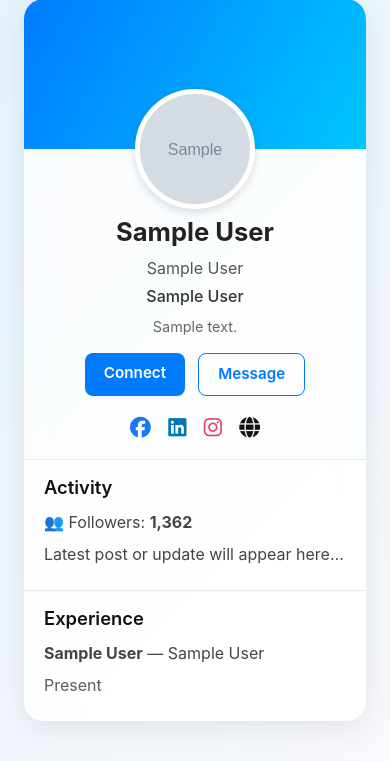
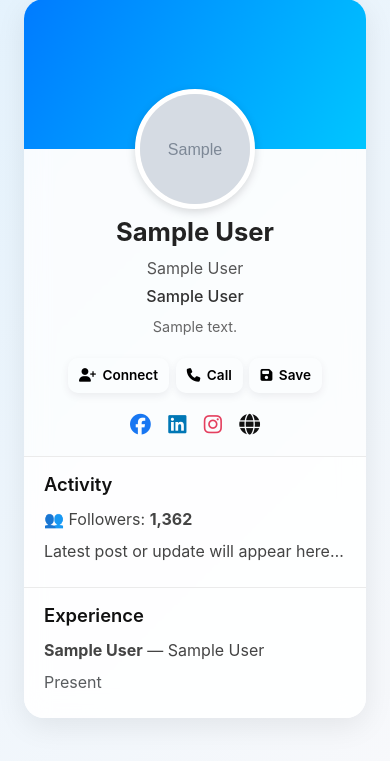
Before and after one commit to engrrasel/smartcard, a Django app: a page that uses app_accounts/templates/accounts/public_profile.html in a window 390 px wide. Shown: the part 111-872 px from the top of the page. Run offline with Django 5.2, Linux system fonts and the light colour scheme; tables that the repository leaves empty hold one stand-in row (values such as "Sample post"); grey boxes marked "Sample" are stand-in pictures; some libraries are stand-ins or nearby versions.

Commit message:
public profile vidw updated

```diff
--- a/app_accounts/templates/accounts/public_profile.html
+++ b/app_accounts/templates/accounts/public_profile.html
@@ -60,6 +60,7 @@ body {
   margin-top: 0.5rem;
 }
 
+/* ✅ Section */
 .section {
   border-top: 1px solid rgba(230,230,230,0.8);
   padding: 1.5rem 2rem;
@@ -77,39 +78,63 @@ body {
   color: #444;
 }
 
+/* ✅ Button Area */
 .btn-area {
   display: flex;
   justify-content: center;
-  gap: 0.8rem;
-  margin-top: 1rem;
+  align-items: center;
+  flex-wrap: nowrap; /* এক লাইনে রাখতে */
+  gap: 0.6rem;
+  margin-top: 1.3rem;
+  flex-shrink: 0;
 }
-.btn-connect,
-.btn-message {
-  padding: .55rem 1.2rem;
-  border-radius: 8px;
+
+.btn-area a {
+  display: inline-flex;
+  align-items: center;
+  gap: 0.4rem;
+  padding: 0.55rem 1rem;
+  border-radius: 10px;
   font-weight: 600;
-  font-size: 0.95rem;
+  font-size: 0.9rem;
   text-decoration: none;
-  transition: all 0.3s;
+  transition: all 0.3s ease;
+  white-space: nowrap; /* টেক্সট ব্রেক হবে না */
+  box-shadow: 0 3px 8px rgba(0,0,0,0.07);
 }
+
+/* ✅ Individual Buttons */
 .btn-connect {
-  background: #007bff;
-  color: #fff;
+  background: transparent;
+  color: #000000;
   border: none;
 }
 .btn-connect:hover {
-  background: #0066d6;
-}
-.btn-message {
-  border: 1.5px solid #007bff;
-  color: #007bff;
-  background: transparent;
-}
-.btn-message:hover {
-  background: #007bff;
-  color: white;
+  background: #e4e4e4;
+  transform: translateY(-2px);
 }
 
+.btn-call {
+  background: transparent;
+  color: #000000;
+  border: none;
+}
+.btn-call:hover {
+  background: #e4e4e4;
+  transform: translateY(-2px);
+}
+
+.btn-save-contact {
+  background: transparent;
+  color: #000000;
+  border: none;
+}
+.btn-save-contact:hover {
+  background: #e4e4e4;
+  transform: translateY(-2px);
+}
+
+/* ✅ Social Links */
 .social-links {
   margin-top: 1rem;
 }
@@ -128,9 +153,19 @@ body {
 .fa-instagram { color: #e4405f; }
 .fa-globe { color: #111; }
 
+/* ✅ Mobile Responsive */
 @media (max-width: 576px) {
   .profile-card { margin: 1.5rem; }
   .section { padding: 1rem 1.25rem; }
+
+  .btn-area {
+    flex-wrap: nowrap; /* এক লাইনে থাকবে */
+    gap: 0.4rem;
+  }
+  .btn-area a {
+    padding: 0.45rem 0.7rem;
+    font-size: 0.85rem;
+  }
 }
 </style>
 
@@ -147,13 +182,24 @@ body {
     <p class="company">{{ profile.company_name|default:"" }}</p>
     <p class="location">{{ profile.bio|default:"" }}</p>
 
+    <!-- ✅ Action Buttons -->
     <div class="btn-area">
-      <a href="mailto:{{ profile.user.email }}" class="btn-connect">Connect</a>
+      <a href="mailto:{{ profile.user.email }}" class="btn-connect">
+        <i class="fa-solid fa-user-plus"></i> Connect
+      </a>
+
       {% if profile.phone %}
-        <a href="tel:{{ profile.phone }}" class="btn-message">Message</a>
+      <a href="tel:{{ profile.phone }}" class="btn-call">
+        <i class="fa-solid fa-phone"></i> Call
+      </a>
       {% endif %}
+
+      <a href="{% url 'app_accounts:download_contact_vcard' profile.username %}" class="btn-save-contact">
+        <i class="fa-solid fa-floppy-disk"></i> Save
+      </a>
     </div>
 
+    <!-- 🌐 Social Links -->
     <div class="social-links">
       {% if profile.facebook %}
         <a href="{{ profile.facebook }}" target="_blank"><i class="fab fa-facebook"></i></a>
--- a/app_accounts/urls.py
+++ b/app_accounts/urls.py
@@ -42,4 +42,6 @@ urlpatterns = [
 
     # 🌐 Public Profile (⚠️ keep LAST)
     path('user/<slug:username>/', views.public_profile, name='public_profile'),
+    path('user/<slug:username>/download-contact/', views.download_contact_vcard, name='download_contact_vcard'),
+
 ]
--- a/app_accounts/views.py
+++ b/app_accounts/views.py
@@ -17,6 +17,8 @@ from django.http import JsonResponse
 from django.views.decorators.csrf import csrf_exempt
 from .models import UserProfile as Profile
 from django.views.decorators.http import require_POST
+
+import urllib.parse
 
 
 
@@ -399,3 +401,86 @@ def subscription(request):
 
 def settings(request):
     return render(request, "dashboard/settings.html")
+
+
+
+
+
+# ... (অন্যান্য imports/ভিউগুলো)
+
+from django.http import HttpResponse
+from django.shortcuts import get_object_or_404
+from django.utils.text import slugify
+import urllib.parse
+from app_accounts.models import UserProfile  # প্রয়োজনমতো import ঠিক করো
+
+from app_accounts.models import UserProfile  # তোমার মডেল অনুযায়ী ঠিক করো
+
+import base64
+from django.http import HttpResponse
+from django.shortcuts import get_object_or_404
+from django.utils.text import slugify
+import urllib
+
+from app_accounts.models import UserProfile  # তোমার মডেল অনুসারে ঠিক রাখো
+
+
+def download_contact_vcard(request, username):
+    profile = get_object_or_404(UserProfile, username=username)
+
+    full_name = profile.full_name or ""
+    phone = profile.phone or ""
+    email = profile.user.email or ""
+    org = profile.company_name or ""
+    title = profile.job_title or ""
+    url = profile.website or ""
+
+    # 🔹 নাম ভাগ করা
+    parts = full_name.split(" ", 1)
+    first_name = parts[0]
+    last_name = parts[1] if len(parts) > 1 else ""
+
+    # 🔹 ছবি যোগ করা
+    photo_line = ""
+    try:
+        if profile.profile_picture and profile.profile_picture.path:
+            with open(profile.profile_picture.path, "rb") as f:
+                photo_base64 = base64.b64encode(f.read()).decode("utf-8")
+                # iPhone-friendly format
+                photo_line = "PHOTO;ENCODING=b;TYPE=JPEG:" + photo_base64
+    except Exception as e:
+        print("❌ Photo load error:", e)
+
+    # 🔹 vCard তৈরি
+    vcard_lines = [
+        "BEGIN:VCARD",
+        "VERSION:3.0",
+        f"N:{last_name};{first_name};;;",
+        f"FN:{full_name}",
+    ]
+
+    if org:
+        vcard_lines.append(f"ORG:{org}")
+    if title:
+        vcard_lines.append(f"TITLE:{title}")
+    if email:
+        vcard_lines.append(f"EMAIL;TYPE=INTERNET:{email}")
+    if phone:
+        vcard_lines.append(f"TEL;TYPE=CELL:{phone}")
+    if url:
+        vcard_lines.append(f"URL:{url}")
+    if photo_line:
+        vcard_lines.append(photo_line)
+
+    vcard_lines.append("END:VCARD")
+
+    # 🔹 CRLF (Windows/iPhone compatible)
+    vcard_text = "\r\n".join(vcard_lines)
+
+    filename_base = slugify(full_name) or slugify(username)
+    filename = urllib.parse.quote(f"{filename_base}.vcf")
+
+    response = HttpResponse(vcard_text, content_type="text/vcard; charset=utf-8")
+    response["Content-Disposition"] = f'attachment; filename="{filename}"'
+
+    return response
```
